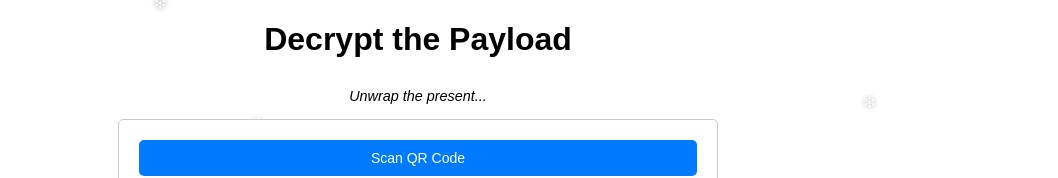
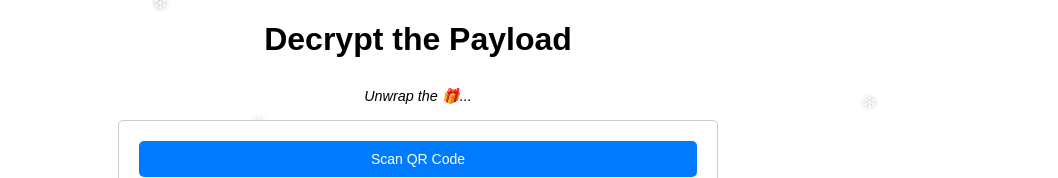
Before and after one commit to AndrewBadura/White-Elephant, a plain HTML site: page decrypt.html in a window 1280 px wide. Shown: the top 178 px of the page, without its empty margins (222-1280 px from the left). Drawn offline with nearby package versions, Linux system fonts and the light colour scheme.

Commit message:
Emojis are fun!

```diff
--- a/decrypt.html
+++ b/decrypt.html
@@ -70,7 +70,7 @@
 </head>
 <body>
     <h1>Decrypt the Payload </h1>
-    <p style="text-align: center; font-size: 0.9em; margin-top: -10px;"><i>Unwrap the present...</i></p>
+    <p style="text-align: center; font-size: 0.9em; margin-top: -10px;"><i>Unwrap the 🎁...</i></p>
     <div class="wrapper">
         <div class="panel" style="flex: 0 0 100%; max-width: 600px; margin: 0 auto;">
             <button id="scanQRCode" onclick="scanQRCode()">Scan QR Code</button>
```
Also changed, not shown: encrypt.html (+1 -1 lines).
